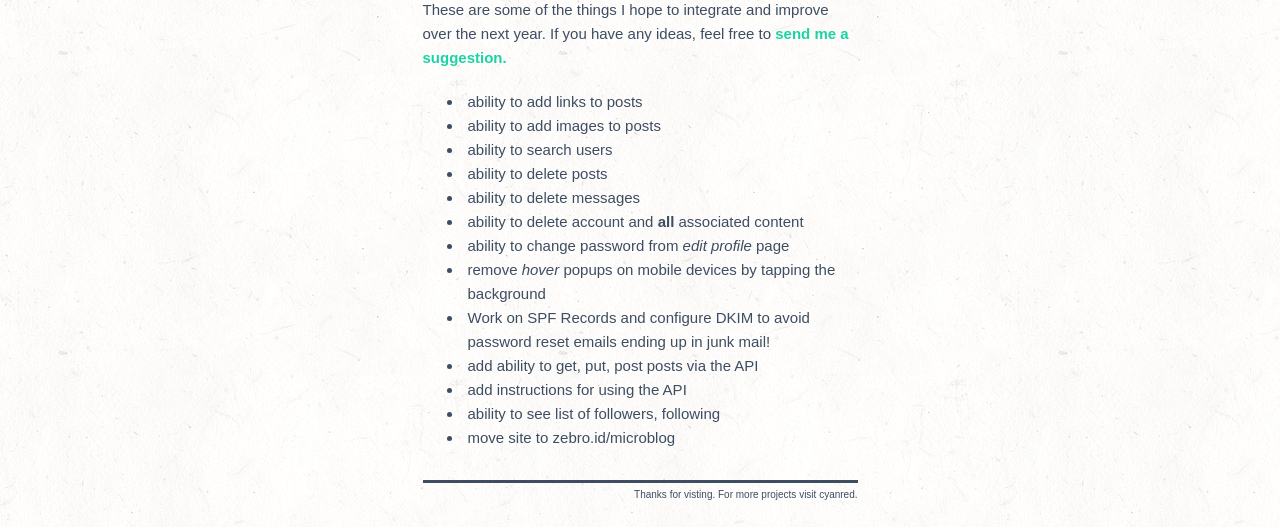
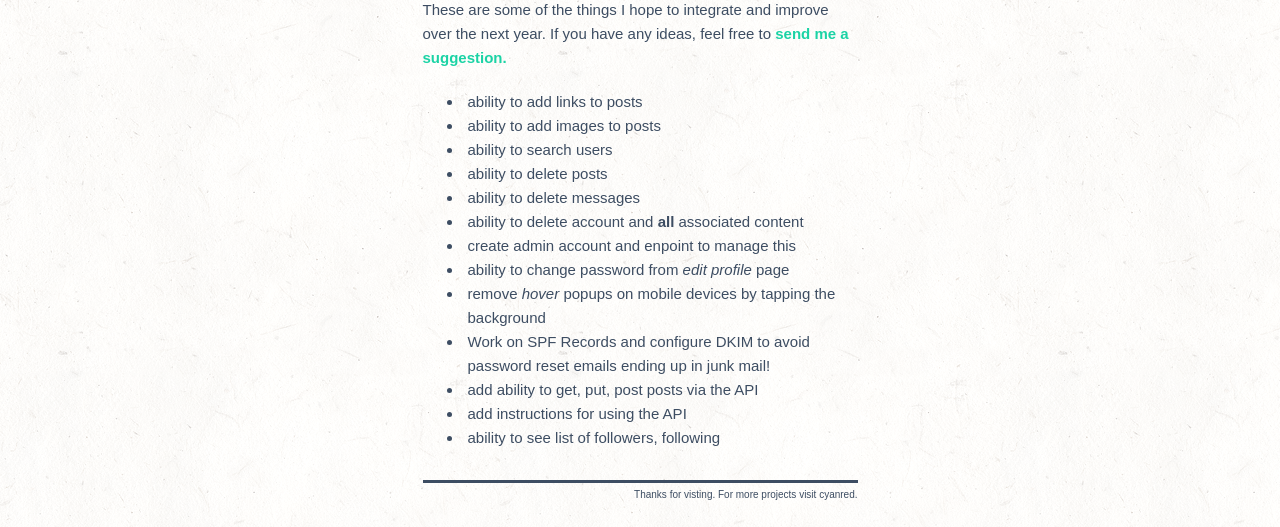
Before and after one commit to jessicarush/flask-microblog, a Flask app: page /about in a window 1280 px wide. Shown: the part 540-1067 px from the top of the page. Run offline with Flask 2, Linux system fonts and the light colour scheme; the visitor is signed in with stand-in values (Sample User, id 1); data comes from the database, SQL or seed files in the repository; data that the repository does not hold is empty; some libraries are stand-ins or nearby versions; some web fonts are replaced.

Commit message:
Style: minor formatting

```diff
--- a/app/templates/about.html
+++ b/app/templates/about.html
@@ -43,12 +43,13 @@
         <li>ability to delete posts</li>
         <li>ability to delete messages</li>
         <li>ability to delete account and <strong>all</strong> associated content</li>
+        <li>create admin account and enpoint to manage this</li>
         <li>ability to change password from <em>edit profile</em> page</li>
         <li>remove <em>hover</em> popups on mobile devices by tapping the background</li>
         <li>Work on SPF Records and configure DKIM to avoid password reset emails ending up in junk mail!</li>
         <li>add ability to get, put, post posts via the API</li>
         <li>add instructions for using the API</li>
         <li>ability to see list of followers, following</li>
-        <li>move site to zebro.id/microblog</li>
+    </ul>
 
 {% endblock %}
--- a/app/templates/base.html
+++ b/app/templates/base.html
@@ -123,6 +123,7 @@
       $(destElem).text("{{ _('Error: Could not contact server.') }}");
     });
   }
+
   function set_message_count(n) {
     $('#message_count').text(n);
     $('#message_count').css('background', n ? '#FB3F40' : '#D2D2D2');
```
Also changed, not shown: app/templates/_post.html (+7 -6 lines).
